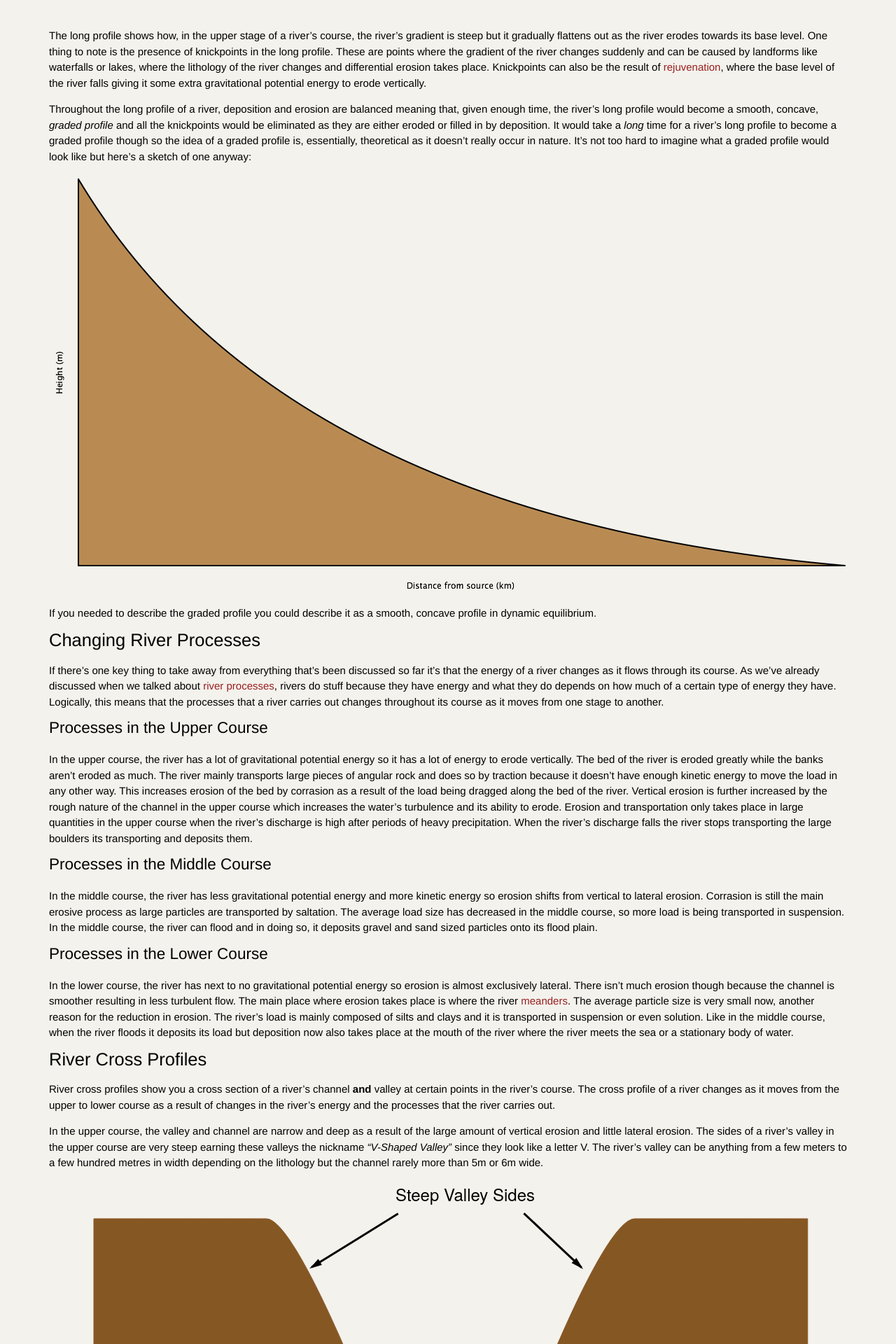
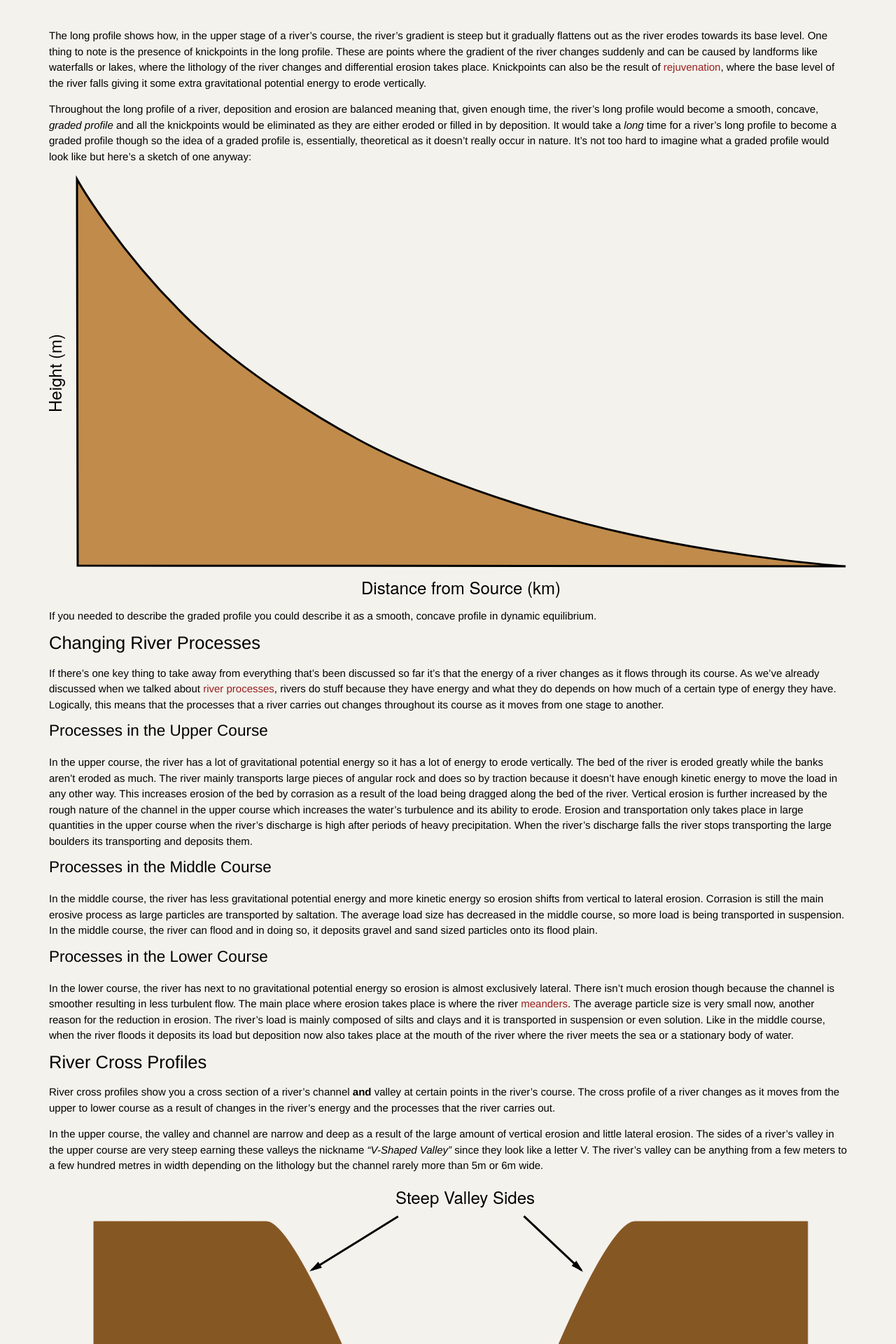
Before and after one commit to alexjohnj/geographyas, a Jekyll site: the page built from _posts/riversAndFlooding/2012-01-04-long-and-cross-profiles.md, in a window 1280 px wide. Shown: the part 1068-2988 px from the top of the page at 70% size. Built offline with Jekyll 4.4.1, drawn with Linux system fonts in a browser that asks for light colours; nearby versions of some CDN libraries; formulas are drawn with MathJax 3.

Commit message:
Converted graded profile diagram to SVG

```diff
--- a/_posts/riversAndFlooding/2012-01-04-long-and-cross-profiles.md
+++ b/_posts/riversAndFlooding/2012-01-04-long-and-cross-profiles.md
@@ -100,7 +100,7 @@ The velocity at different points in a channel’s cross section can be illustrat
 [erosion-features-page-meanders]: /rivers/river-landforms/#meanders
 
 [river-long-profile]: /Images/rivers/long-profile-diagram.png
-[river-graded-profile]: /Images/rivers/graded-profile-diagram.png
+[river-graded-profile]: /Images/rivers/graded-profile-diagram.svg
 [upper-course-x-section]: /Images/rivers/upper-course-cross-section.svg
 [middle-course-x-section]: /Images/rivers/middle-course-cross-section.svg
 [lower-course-x-section]: /Images/rivers/lower-course-cross-section.svg
```
Also changed, not shown: Images/rivers/graded-profile-diagram.png, Images/rivers/graded-profile-diagram.svg (added).
